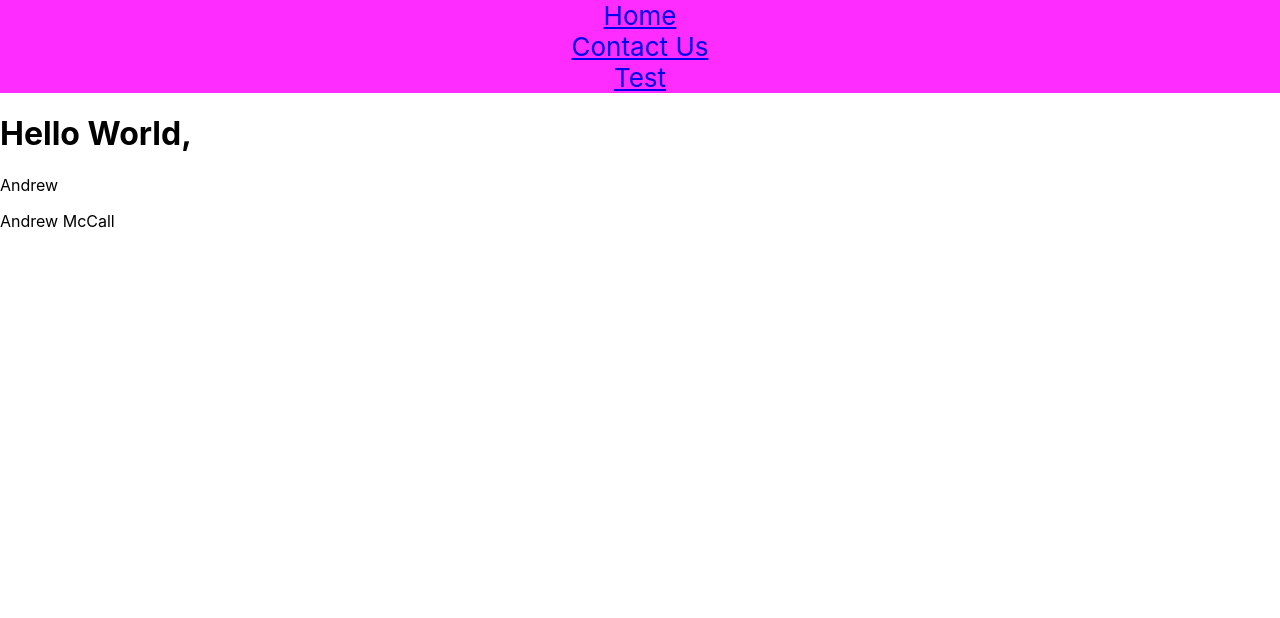
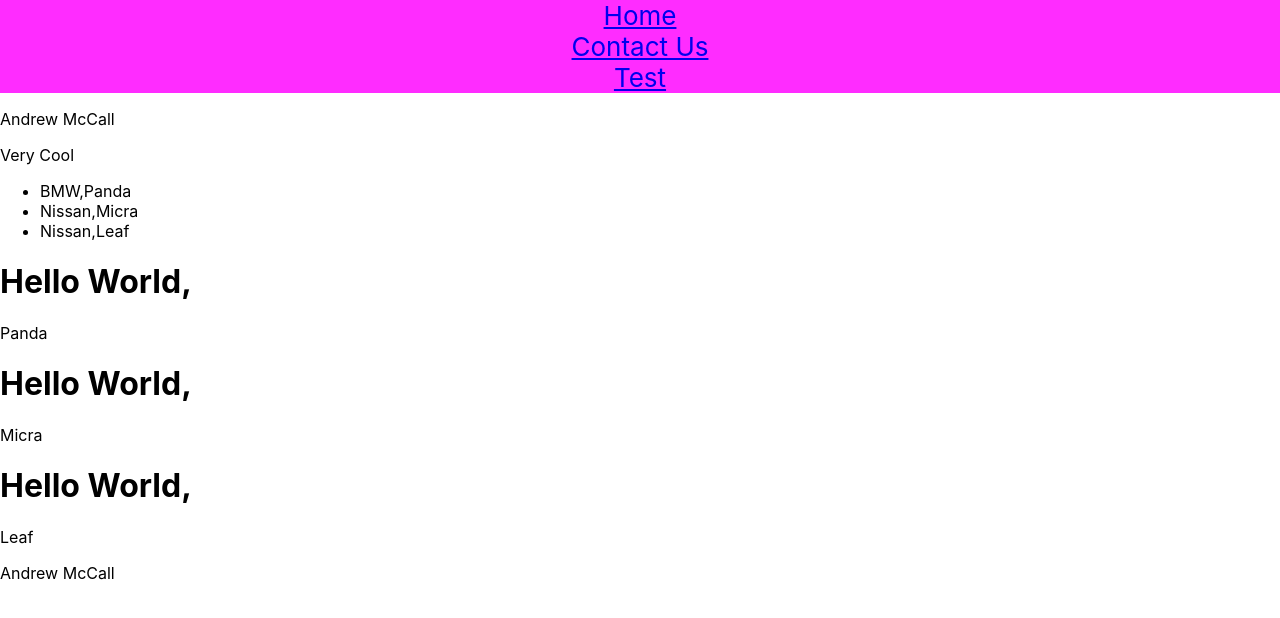
Before and after one commit to Andrew-McCall/ReactDemo, a React (Create React App) app: page / in a window 1280 px wide. Shown: the top 618 px of the page. Built offline with nearby package versions, Linux system fonts and the light colour scheme.

Commit message:
Data Demo

```diff
--- a/src/App.js
+++ b/src/App.js
@@ -13,8 +13,10 @@ import {
   Route
 
 } from "react-router-dom";
+import Data from './components/data/Data.jsx';
 
 // Router < Routes < [Route]
+{/* <Message isGreeting={true} name="Andrew"/> */}
 
 function App() {
   return (
@@ -24,7 +26,7 @@ function App() {
 
           <Routes>
 
-            <Route path='/' element={<Message isGreeting={true} name="Andrew"/>}/>
+            <Route path='/' element={<Data/>}/>
             <Route path='/history' element={<HistoryPage/>}/>
             <Route path='/Test/:id' element={<TestPage/>}/>
             <Route path='/contact' element={<h1>Contact</h1>}/>
--- /dev/null
+++ b/src/components/data/Data.jsx
@@ -0,0 +1,38 @@
+import Message from "../message"
+import data from "./data.json"
+
+const Cars = [
+    {brand:"BMW", model:"Panda", colour:"Hot Pink", year:"2022"},
+    {brand:"Nissan", model:"Micra", colour:"Blue", year:"2001"},
+    {brand:"Nissan", model:"Leaf", colour:"White", year:"2021"},
+]
+
+const Data = () => {
+
+    console.log(data)
+
+    if (data){
+        return (<div>
+            <p>{data.name}</p>
+
+            {(data.name === "Andrew McCall") ? <p>Very Cool</p>:<p>Not Very Cool</p>}
+
+            <ul>
+            {Cars.map((c,i) => <li key={i} >{c.brand},{c.model}</li>)}
+            </ul>
+
+            {Cars.map((c,i) => <Message key={i} isGreeting={true} name={c.model}/>)}
+
+        </div>)
+    }else{
+        return (<div>
+
+                {Cars.map((c,i) => <Message key={i} isGreeting={true} name={c.model}/>)}
+
+            </div>)
+    }
+
+
+}
+
+export default Data;
--- /dev/null
+++ b/src/components/data/data.json
@@ -0,0 +1,5 @@
+{
+    "name":"Andrew McCall",
+    "id": 252353,
+    "Job":"Trainer"
+}
```
